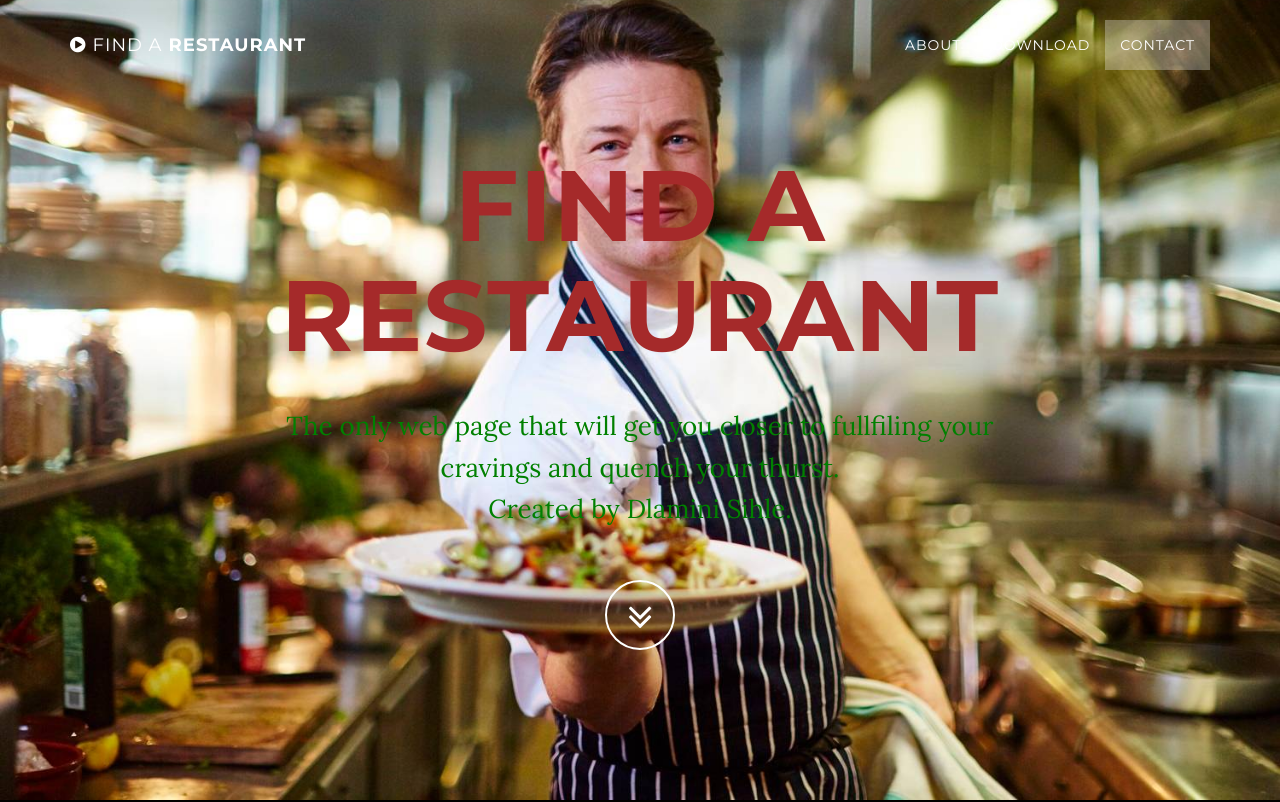
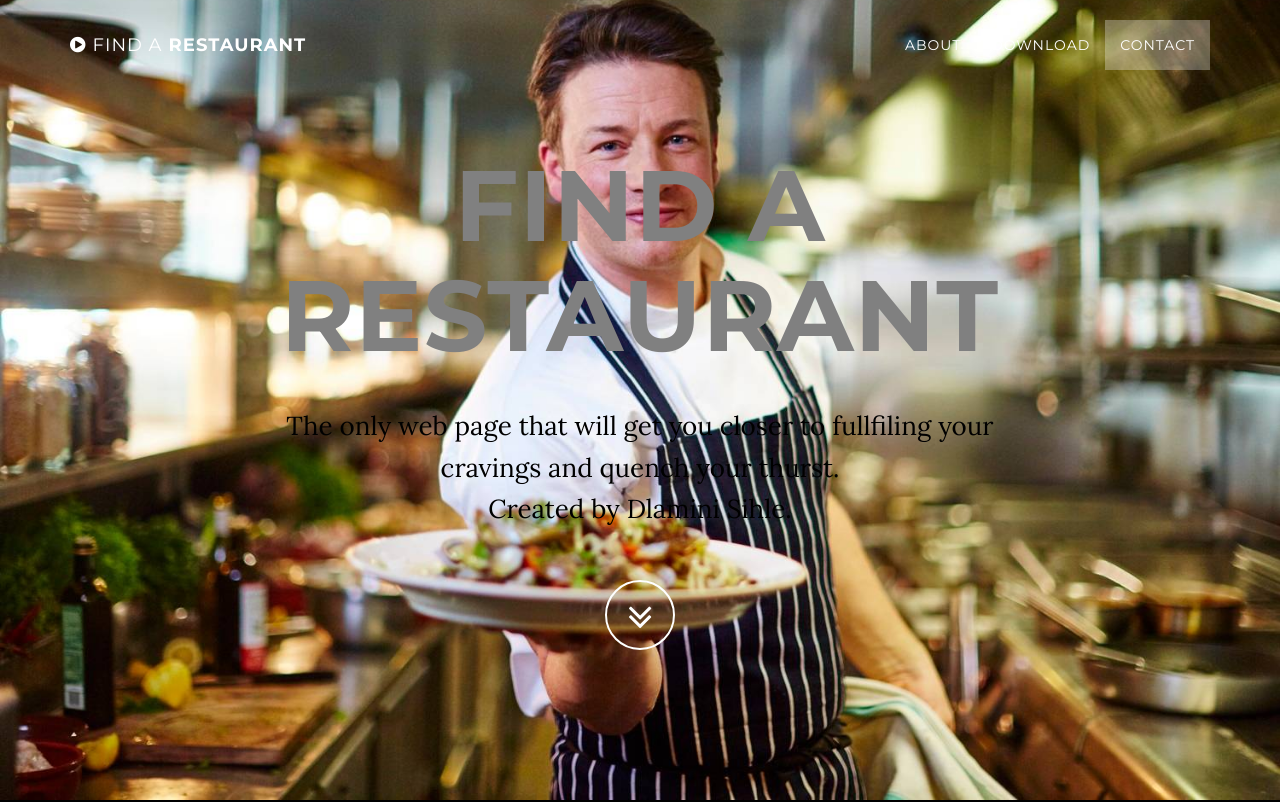
Before and after one commit to dlaminisihle/grayscale-onepage, a website: page index.html in a window 1280 px wide. Shown: the top 802 px of the page. Drawn offline with nearby package versions, Linux system fonts and the light colour scheme; some packages are replaced by stand-ins of ours.

Commit message:
Add files via upload

```diff
--- a/index.html
+++ b/index.html
@@ -74,8 +74,8 @@
             <div class="container">
                 <div class="row">
                     <div class="col-md-8 col-md-offset-2">
-                        <h1 class="brand-heading" style="color:brown">Find A Restaurant</h1>
-                        <p class="intro-text" style="color:green" > The only web page that will get you closer to fullfiling your cravings and quench your thurst.
+                        <h1 class="brand-heading" style="color:gray">Find A Restaurant</h1>
+                        <p class="intro-text" style="color:black" > The only web page that will get you closer to fullfiling your cravings and quench your thurst.
                             <br>Created by Dlamini Sihle.</p>
                         <a href="#about" class="btn btn-circle page-scroll">
                             <i class="fa fa-angle-double-down animated"></i>
@@ -104,7 +104,7 @@
             <div class="container">
                 <div class="col-lg-8 col-lg-offset-2">
                     <h2 style="color:gray">Top Restaurant</h2>
-                    <p style="color:brown">You can view the top international Restaurant in the world including the manues of each</p>
+                    <p style="color:black">You can view the top international Restaurant in the world including the manues of each</p>
                     <a href="http://startbootstrap.com/template-overviews/grayscale/" class="btn btn-default btn-lg">Visit Page</a>
                 </div>
             </div>
```
